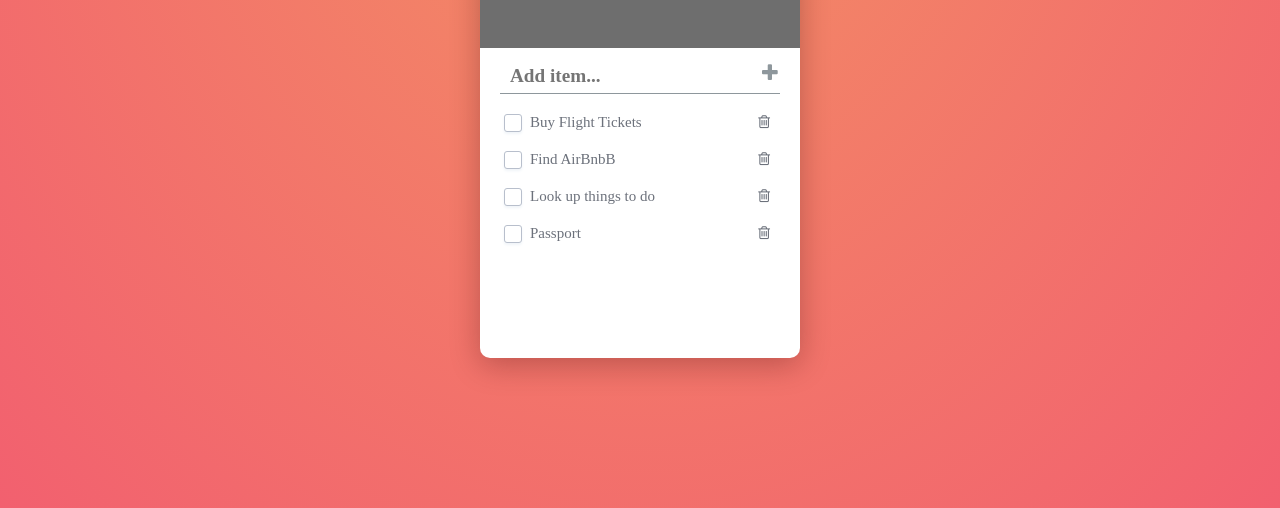
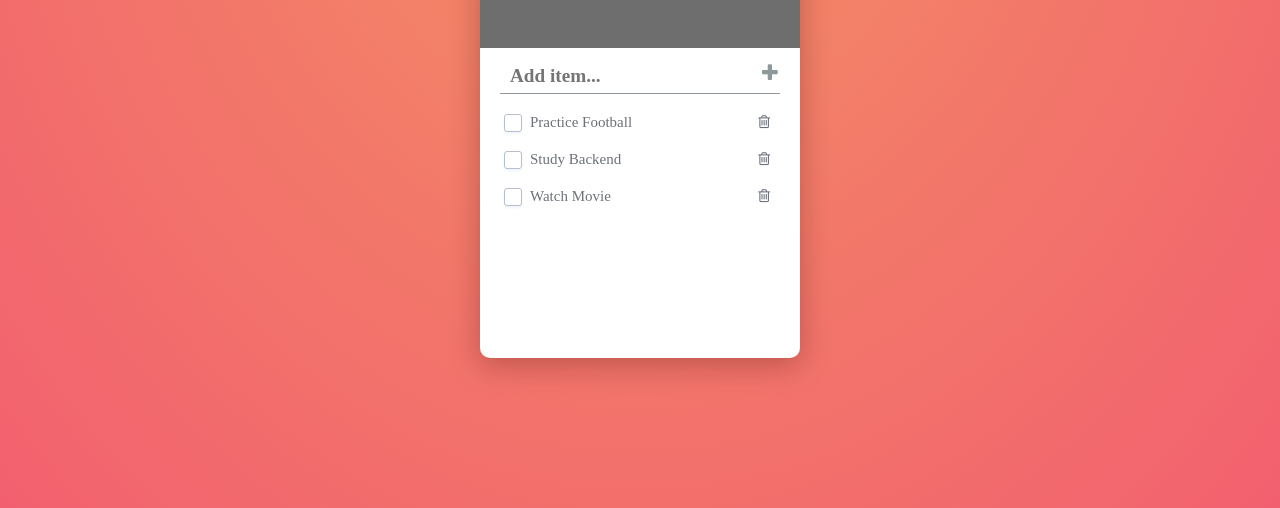
Before and after one commit to Suvendu97/js-ToDo-List, a plain HTML site: page index.html in a window 1280 px wide. Shown: the part 292-800 px from the top of the page. Drawn offline with Linux system fonts and the light colour scheme; grey boxes are pictures that could not be loaded.

Commit message:
adding comments

```diff
--- a/index.html
+++ b/index.html
@@ -26,7 +26,7 @@
         <input type="checkbox" id="todo_1">
         <label for="todo_1">
           <span class="check"></span>
-          Buy Flight Tickets
+          Practice Football
         </label>
         <i class="fa fa-trash-o"></i>
       </li>
@@ -34,7 +34,7 @@
         <input type="checkbox" id="todo_2">
         <label for="todo_2">
           <span class="check"></span>
-          Find AirBnbB
+          Study Backend
         </label>
         <i class="fa fa-trash-o" aria-hidden="true"></i>
       </li>
@@ -42,15 +42,7 @@
         <input type="checkbox" id="todo_3">
         <label for="todo_3">
           <span class="check"></span>
-          Look up things to do
-        </label>
-        <i class="fa fa-trash-o" aria-hidden="true"></i>
-      </li>
-      <li>
-        <input type="checkbox" id="todo_4">
-        <label for="todo_4">
-          <span class="check"></span>
-          Passport
+          Watch Movie
         </label>
         <i class="fa fa-trash-o" aria-hidden="true"></i>
       </li>
--- a/script.js
+++ b/script.js
@@ -1,11 +1,15 @@
+
+// getting the first elements
 const submitForm = document.querySelector('.add');
 const addButton = document.querySelector('.add-todo');
 const todoList = document.querySelector('.todos');
 const list = document.querySelectorAll('.todos li');
 
+// lenth of my Todo list
 let listLenght = list.lenght;
  // document.getElementById("total").innerHTML= listLenght;
 
+// adding new elements in my list item
 const generateTempalate = (todo) => {
 
   const html = `<li>
@@ -19,6 +23,8 @@ const generateTempalate = (todo) => {
   todoList.innerHTML += html;
 };
 
+
+// adding tast func when getting the new input value
 function addTodos(e) {
   e.preventDefault();
   const todo = submitForm.add.value.trim();
```
Also changed, not shown: style.css (+50 -0 lines).
